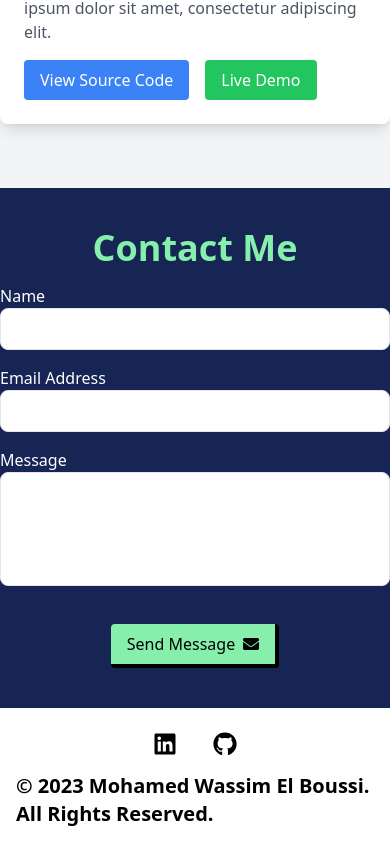
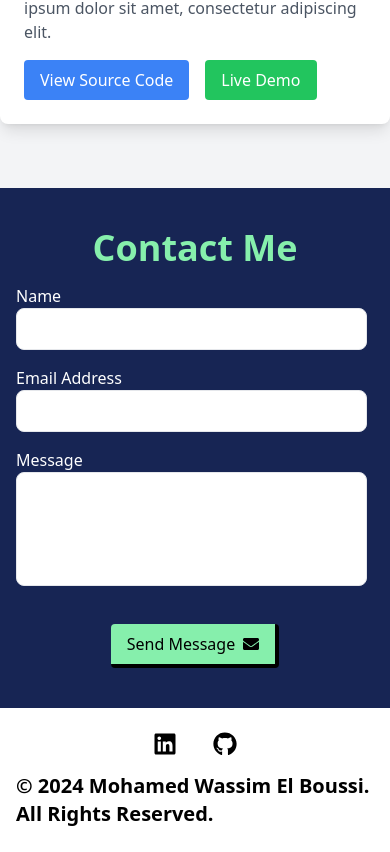
Before and after one commit to wassimelboussi/portfolio, a React (Vite) app: page / in a window 390 px wide. Shown: the part 4310-5162 px from the top of the page. Built offline with nearby package versions, Linux system fonts and the light colour scheme.

Commit message:
add margin to contact me input fields for small screens

```diff
--- a/src/components/contactForm/ContactForm.jsx
+++ b/src/components/contactForm/ContactForm.jsx
@@ -27,37 +27,37 @@ export default function ContactForm() {
         <h2 className="text-4xl mb-4 text-green-300 font-bold text-center md:text-5xl">Contact Me</h2>
         <form onSubmit={handleSubmit} className="flex flex-col">
           <div className="mb-4">
-            <label htmlFor="name" className="block text-white">Name</label>
+            <label htmlFor="name" className="block text-white mx-4 md:m-0 lg:m-0">Name</label>
             <input
               type="text"
               id="name"
               name="name"
               value={formData.name}
               onChange={handleChange}
-              className="w-full px-4 py-2 border rounded-lg focus:outline-none focus:border-blue-500"
+              className="w-[90%] md:w-full lg:w-full mx-4 md:mx-0 lg:mx-0 px-4 py-2 border rounded-lg focus:outline-none focus:border-blue-500"
               required
             />
           </div>
           <div className="mb-4">
-            <label htmlFor="email" className="block text-white">Email Address</label>
+            <label htmlFor="email" className="block text-white mx-4 md:m-0 lg:m-0">Email Address</label>
             <input
               type="email"
               id="email"
               name="email"
               value={formData.email}
               onChange={handleChange}
-              className="w-full px-4 py-2 border rounded-lg focus:outline-none focus:border-blue-500"
+              className="w-[90%] md:w-full lg:w-full mx-4 md:mx-0 lg:mx-0 px-4 py-2 border rounded-lg focus:outline-none focus:border-blue-500"
               required
             />
           </div>
           <div className="mb-4">
-            <label htmlFor="message" className="block text-white">Message</label>
+            <label htmlFor="message" className="block text-white mx-4 md:m-0 lg:m-0">Message</label>
             <textarea
               id="message"
               name="message"
               value={formData.message}
               onChange={handleChange}
-              className="w-full px-4 py-2 border rounded-lg resize-none focus:outline-none focus:border-blue-500"
+              className="w-[90%] md:w-full lg:w-full mx-4 md:mx-0 lg:mx-0 px-4 py-2 border rounded-lg resize-none focus:outline-none focus:border-blue-500"
               rows="4"
               required
             />
--- a/src/components/footer/Footer.jsx
+++ b/src/components/footer/Footer.jsx
@@ -23,7 +23,7 @@ const Footer = () => {
             <FaGithub />
           </a>
         </div>
-        <p className="text-xl ml-4">© 2023 Mohamed Wassim El Boussi. All Rights Reserved.</p>
+        <p className="text-xl ml-4">© 2024 Mohamed Wassim El Boussi. All Rights Reserved.</p>
       </div>
     </footer>
   );
```
